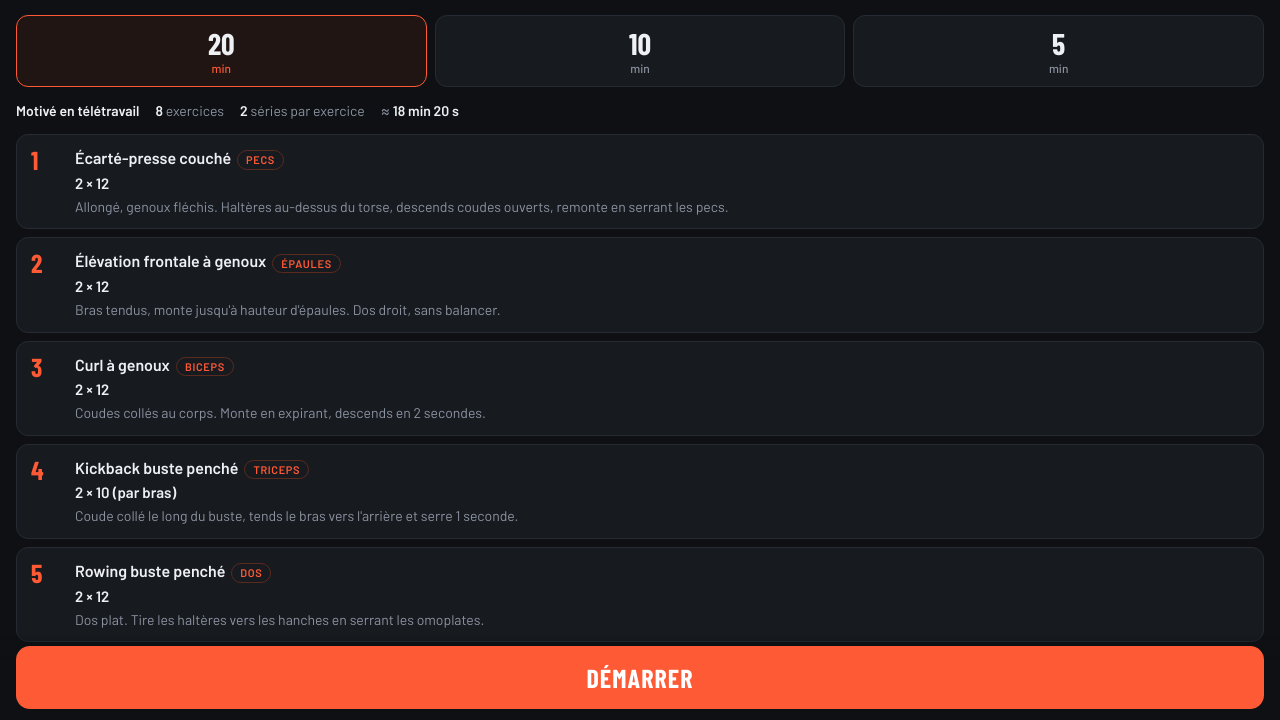
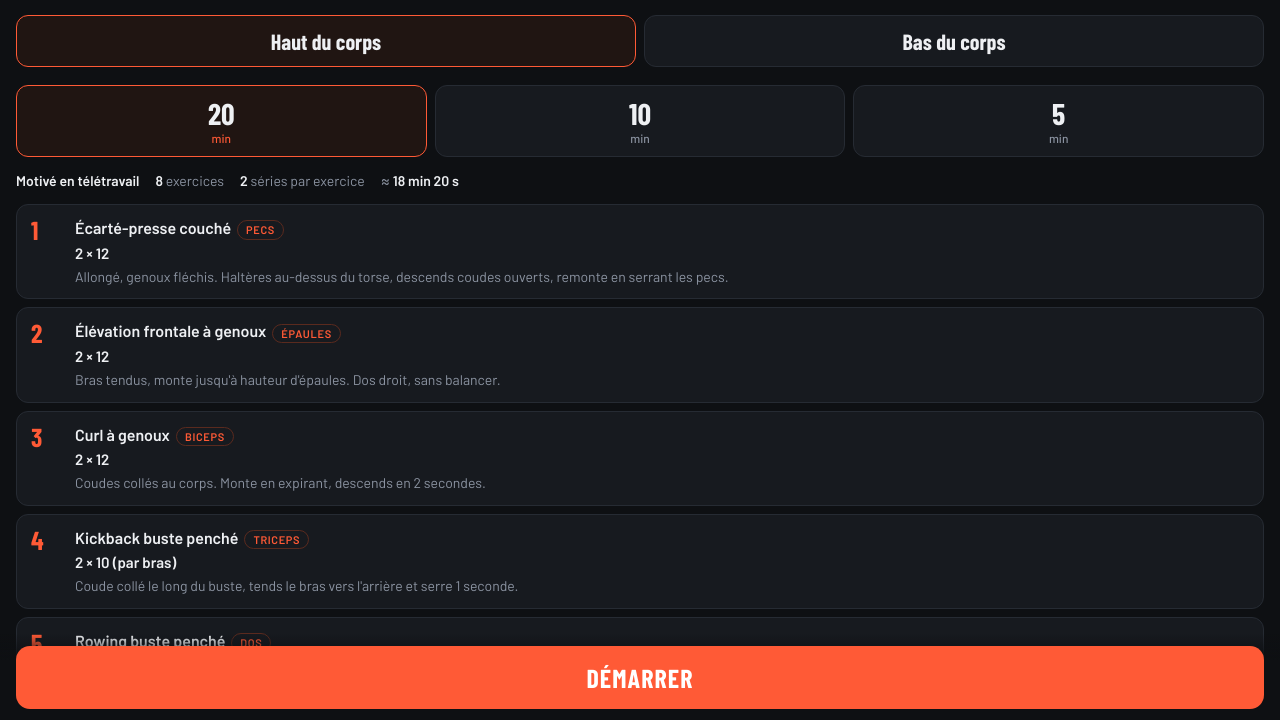
Before and after one commit to Docbzh/Suivi, a plain HTML site: page sport-20-10-5.html in a window 1280 px wide. Shown: the part 79-799 px from the top of the page. Drawn offline with nearby package versions, Linux system fonts and the light colour scheme.

Commit message:
Ajoute le choix haut / bas du corps au programme haltères
Co-Authored-By: Claude Sonnet 5.5 <noreply@anthropic.com>
Claude-Session: https://claude.ai/code/session_01XCx35yDwrU4odfq1gJhB7k

```diff
--- a/sport-20-10-5.html
+++ b/sport-20-10-5.html
@@ -34,6 +34,8 @@ body{background:var(--bg);color:var(--text);font-family:var(--body);font-size:16
 h1{font-family:var(--display);font-weight:700;font-size:34px;letter-spacing:.02em;text-transform:uppercase;line-height:1}
 .sub{color:var(--muted);font-size:14px;margin-top:6px}
 .tabs{display:grid;grid-template-columns:repeat(3,1fr);gap:8px;margin:18px 0 14px}
+.seg{grid-template-columns:repeat(2,1fr);margin-bottom:0}
+.seg .tab{font-size:22px;padding:14px 4px}
 .tab{background:var(--panel);border:1px solid var(--line);border-radius:12px;padding:12px 4px;color:var(--text);
   font-family:var(--display);font-weight:700;font-size:30px;line-height:1;cursor:pointer;text-align:center}
 .tab small{display:block;font-family:var(--body);font-weight:500;font-size:12px;color:var(--muted);margin-top:4px}
@@ -62,7 +64,7 @@ h1{font-family:var(--display);font-weight:700;font-size:34px;letter-spacing:.02e
 .bar{height:6px;background:var(--line);border-radius:9px;overflow:hidden}
 .bar i{display:block;height:100%;width:0;background:var(--ph);transition:width .25s linear}
 .zones{display:grid;grid-template-columns:repeat(8,1fr);gap:4px}
-.z{font-size:10px;text-align:center;padding:6px 0;border-radius:8px;background:var(--panel);color:var(--muted);border:1px solid var(--line);letter-spacing:.02em}
+.z{font-size:9.5px;overflow:hidden;white-space:nowrap;text-align:center;padding:6px 0;border-radius:8px;background:var(--panel);color:var(--muted);border:1px solid var(--line);letter-spacing:.02em}
 .z.on{background:var(--work);border-color:var(--work);color:#fff;font-weight:700}
 .phase{font-family:var(--display);font-weight:700;font-size:28px;letter-spacing:.12em;color:var(--ph);text-transform:uppercase;text-align:center;margin-top:auto}
 .clock{font-family:var(--display);font-weight:700;font-size:min(42vw,190px);line-height:.9;text-align:center;font-variant-numeric:tabular-nums;color:var(--ph)}
@@ -77,8 +79,9 @@ h1{font-family:var(--display);font-weight:700;font-size:34px;letter-spacing:.02e
 </head>
 <body>
 <h1>Haltères 20-10-5</h1>
-<p class="sub">8 exercices, 1 par zone, sur le tapis. Séries et répétitions, 20 s de repos entre deux séries.</p>
+<p class="sub">Haut ou bas du corps. 8 exercices, 1 par zone. Séries et répétitions, 20 s de repos entre deux séries.</p>
 
+<div class="tabs seg" id="seg" role="group" aria-label="Partie du corps"></div>
 <div class="tabs" id="tabs" role="group" aria-label="Durée de la séance"></div>
 <div class="summary" id="summary"></div>
 <div class="list" id="list"></div>
@@ -104,7 +107,7 @@ h1{font-family:var(--display);font-weight:700;font-size:34px;letter-spacing:.02e
 </section>
 
 <script>
-var EX=[
+var EXS={haut:[
  {z:0,zone:"Pecs",r:12,u:"",name:"Écarté-presse couché",cue:"Allongé, genoux fléchis. Haltères au-dessus du torse, descends coudes ouverts, remonte en serrant les pecs."},
  {z:1,zone:"Épaules",r:12,u:"",name:"Élévation frontale à genoux",cue:"Bras tendus, monte jusqu'à hauteur d'épaules. Dos droit, sans balancer."},
  {z:2,zone:"Biceps",r:12,u:"",name:"Curl à genoux",cue:"Coudes collés au corps. Monte en expirant, descends en 2 secondes."},
@@ -113,26 +116,38 @@ var EX=[
  {z:5,zone:"Trapèzes",r:15,u:"",name:"Haussements d'épaules",cue:"Haltères le long des cuisses. Monte les épaules vers les oreilles, pause 1 seconde."},
  {z:6,zone:"Obliques",r:20,u:"10 par côté",name:"Russian twist",cue:"Assis, buste incliné, haltère entre les mains. Tourne d'un côté à l'autre."},
  {z:7,zone:"Abdos",r:15,u:"",name:"Crunch haltères",cue:"Allongé, haltères au-dessus de la poitrine. Enroule le buste sans tirer sur la nuque."}
-];
-var ZN=["Pecs","Épaules","Biceps","Triceps","Dos","Trapèzes","Obliq.","Abdos"];
+],bas:[
+ {z:0,zone:"Quadris",r:12,u:"",name:"Squat gobelet",cue:"Haltère tenu contre la poitrine, pieds largeur d'épaules. Descends cuisses parallèles au sol, dos droit, pousse dans les talons."},
+ {z:1,zone:"Ischios",r:12,u:"",name:"Soulevé de terre jambes tendues",cue:"Haltères devant les cuisses, jambes presque tendues. Pousse les fesses vers l'arrière, dos plat, descends sous les genoux puis remonte."},
+ {z:2,zone:"Fessiers",r:15,u:"",name:"Hip thrust au sol",cue:"Dos au sol, genoux fléchis, haltère sur le bas du ventre. Monte le bassin, serre les fessiers 1 seconde en haut."},
+ {z:3,zone:"Jambes",r:10,u:"par jambe",name:"Fente arrière",cue:"Un grand pas en arrière, genou arrière frôle le sol. Haltères le long du corps, buste droit, pousse dans la jambe avant."},
+ {z:4,zone:"Adducteurs",r:12,u:"",name:"Squat sumo",cue:"Pieds très écartés, pointes vers l'extérieur, haltère entre les jambes. Descends droit, serre l'intérieur des cuisses en remontant."},
+ {z:5,zone:"Mollets",r:20,u:"",name:"Mollets debout",cue:"Haltères le long du corps. Monte sur la pointe des pieds, pause 1 seconde en haut, descends lentement."},
+ {z:6,zone:"Lombaires",r:12,u:"",name:"Superman au sol",cue:"À plat ventre, bras tendus devant. Décolle bras et jambes ensemble, tiens 1 seconde, repose doucement."},
+ {z:7,zone:"Abdos",r:15,u:"",name:"Relevés de jambes allongé",cue:"Dos plaqué au sol, mains sous les fesses. Monte les jambes à la verticale, redescends sans toucher le sol."}
+]};
+var mode="haut",EX=EXS.haut;
+var ZNS={haut:["Pecs","Épaules","Biceps","Triceps","Dos","Trapèzes","Obliq.","Abdos"],bas:["Quadris","Ischios","Fessiers","Jambes","Addu.","Mollets","Lombes","Abdos"]};
+var ZN=ZNS.haut;
 var LEVELS={
  20:{label:"Motivé en télétravail",ex:[0,1,2,3,4,5,6,7],tours:2,warm:120,brk:60},
  10:{label:"Retour de journée sur site",ex:[0,1,2,3,4,5,6,7],tours:1,warm:90,brk:0},
- 5:{label:"Trop crevé",ex:[0,1,4,7,6],tours:1,warm:0,brk:0}
+ 5:{label:"Trop crevé",ex:{haut:[0,1,4,7,6],bas:[0,1,2,5,7]},tours:1,warm:0,brk:0}
 };
 var SETSEC=40,REST=20,cur=20;
 var $=function(i){return document.getElementById(i)};
+function exList(L){return Array.isArray(L.ex)?L.ex:L.ex[mode]}
 
 function build(min){
-  var L=LEVELS[min],s=[],t,i;
+  var L=LEVELS[min],LX=exList(L),s=[],t,i;
   if(L.warm)s.push({k:"warm",d:L.warm,name:"Échauffement",cue:"Cercles de bras, 10 squats lents, rotations de buste, quelques montées de genoux."});
   for(t=0;t<L.tours;t++){
-    for(i=0;i<L.ex.length;i++){
-      s.push({k:"work",e:L.ex[i],set:t+1,sets:L.tours});
-      var last=(t===L.tours-1&&i===L.ex.length-1);
+    for(i=0;i<LX.length;i++){
+      s.push({k:"work",e:LX[i],set:t+1,sets:L.tours});
+      var last=(t===L.tours-1&&i===LX.length-1);
       if(!last){
-        if(i===L.ex.length-1&&L.brk)s.push({k:"rest",d:L.brk,brk:1,e:L.ex[0]});
-        else s.push({k:"rest",d:REST,e:L.ex[i+1<L.ex.length?i+1:0]});
+        if(i===LX.length-1&&L.brk)s.push({k:"rest",d:L.brk,brk:1,e:LX[0]});
+        else s.push({k:"rest",d:REST,e:LX[i+1<LX.length?i+1:0]});
       }
     }
   }
@@ -142,18 +157,23 @@ function fmt(sec){var m=Math.floor(sec/60),r=sec%60;return m+" min"+(r?" "+r+" s
 function total(s){return s.reduce(function(a,x){return a+(x.k==="work"?SETSEC:x.d)},0)}
 
 function render(){
-  var L=LEVELS[cur],s=build(cur),h="",i;
-  [20,10,5].forEach(function(m){});
+  var L=LEVELS[cur],LX=exList(L),s=build(cur),h="",i;
+  $("seg").innerHTML=[["haut","Haut du corps"],["bas","Bas du corps"]].map(function(m){
+    return '<button class="tab" type="button" data-mode="'+m[0]+'" aria-pressed="'+(m[0]===mode)+'">'+m[1]+'</button>';
+  }).join("");
   $("tabs").innerHTML=[20,10,5].map(function(m){
     return '<button class="tab" type="button" data-m="'+m+'" aria-pressed="'+(m===cur)+'">'+m+'<small>min</small></button>';
   }).join("");
-  $("summary").innerHTML='<span><b>'+L.label+'</b></span><span><b>'+L.ex.length+'</b> exercices</span><span><b>'+L.tours+'</b> série'+(L.tours>1?'s':'')+' par exercice</span><span>≈ <b>'+fmt(total(s))+'</b></span>';
-  for(i=0;i<L.ex.length;i++){var e=EX[L.ex[i]];
+  $("summary").innerHTML='<span><b>'+L.label+'</b></span><span><b>'+LX.length+'</b> exercices</span><span><b>'+L.tours+'</b> série'+(L.tours>1?'s':'')+' par exercice</span><span>≈ <b>'+fmt(total(s))+'</b></span>';
+  for(i=0;i<LX.length;i++){var e=EX[LX[i]];
     h+='<div class="ex"><div class="num">'+(i+1)+'</div><div><h3>'+e.name+'<span class="zone">'+e.zone+'</span></h3><p class="reps">'+L.tours+' × '+e.r+(e.u?' ('+e.u+')':'')+'</p><p>'+e.cue+'</p></div></div>';}
   $("list").innerHTML=h;
   var n=0;try{n=parseInt(localStorage.getItem("halteres_done")||"0",10)||0}catch(x){}
   $("count").textContent=n?("Séances terminées sur cet appareil : "+n):"";
 }
+$("seg").addEventListener("click",function(ev){
+  var b=ev.target.closest(".tab");if(!b)return;mode=b.getAttribute("data-mode");EX=EXS[mode];ZN=ZNS[mode];render();
+});
 $("tabs").addEventListener("click",function(ev){
   var b=ev.target.closest(".tab");if(!b)return;cur=+b.getAttribute("data-m");render();
 });
```
